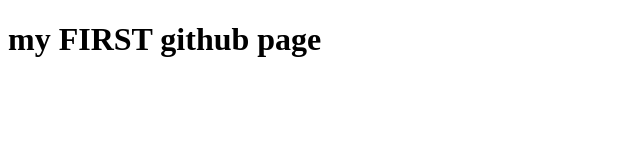
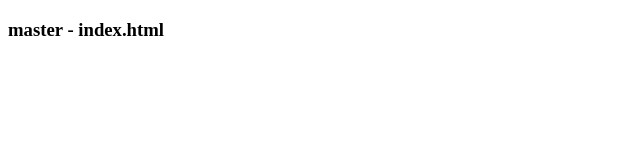
Before and after one commit to kimiisonfire/page_test, a plain HTML site: page index.html in a window 1280 px wide. Shown: the whole page, without its empty margins (0-640 px from the left). Drawn offline with Linux system fonts and the light colour scheme.

Commit message:
check master branch
지금 그럼 master 브랜치의 index.html이 올라간건가..?

```diff
--- a/index.html
+++ b/index.html
@@ -7,6 +7,6 @@
     <meta name="viewport" content="width=device-width, initial-scale=1">
 </head>
 <body>
-    <h1>my FIRST github page</h1>
+    <h3>master - index.html</h3>
 </body>
 </html>
```
